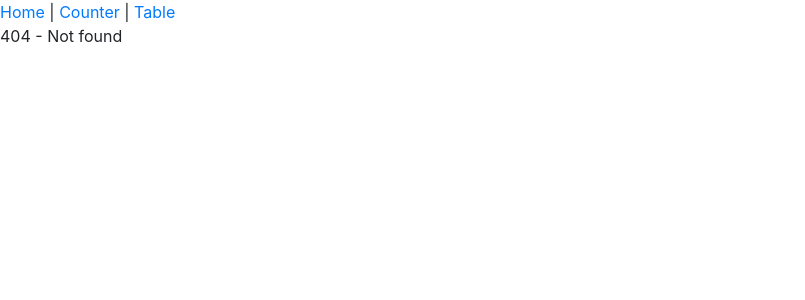
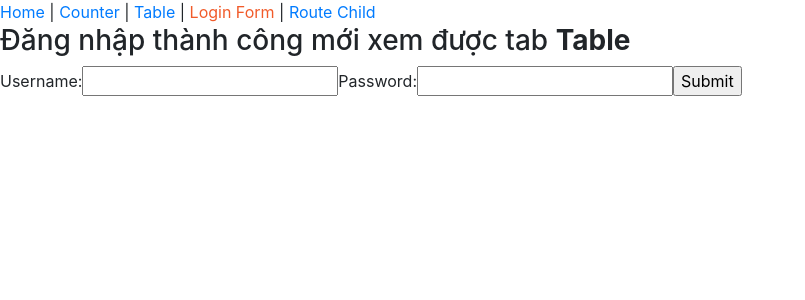
Before and after one commit to hoanlev/react-training, a React (Create React App) app in the folder training/: page /form in a window 1280 px wide. Before the commit this address had no page. Shown: the top 300 px of the page, without its empty margins (0-805 px from the left). Built offline with nearby package versions, Linux system fonts and the light colour scheme.

Commit message:
Form complete (không biết sử dụng global state)

```diff
--- a/training/src/App.js
+++ b/training/src/App.js
@@ -1,14 +1,56 @@
-import React, { Component } from "react";
+import React, { Component, useState } from "react";
 import "./App.css";
 
 import Headers from "./components/common/Header";
-import { Route, Switch } from "react-router-dom";
+import { Route, Switch, Link, Redirect } from "react-router-dom";
 import HomePage from "./components/home/HomePage";
 import Counter11 from "./components/counters/Counter1.1";
 import DataTable from "./components/tabledata/table";
 import PageNotFound from "./not-found";
+import LoginForm from "./components/form/LoginForm";
+
+function ChildRoute({ match }) {
+  console.log("ChildRoute", match);
+  return (
+    <div>
+      <ul>
+        <li>
+          <Link to={`${match.url}/child-route-1`}>Child route 1</Link>
+        </li>
+        <li>
+          <Link to={`${match.url}/child-route-2`}>Child route 2</Link>
+        </li>
+        <li>
+          <Link to={`${match.url}/child-route-3`}>Child route 3</Link>
+        </li>
+      </ul>
+
+      <Route path={`${match.path}/:childId`} component={ChildComponent} />
+      <Route
+        exact
+        path={match.path}
+        render={() => <h3>Please select a route.</h3>}
+      />
+    </div>
+  );
+}
+
+function ChildComponent({ match }) {
+  console.log("ChildComponet", match);
+  return (
+    <div>
+      <h3>Day la {match.params.childId.replace(/-/g, " ").toUpperCase()}</h3>
+    </div>
+  );
+}
 
 class App extends Component {
+  // constructor(props) {
+  //   super(props);
+  //   this.state = {
+  //     isAdmin: false
+  //   };
+  // }
   render() {
     return (
       <div className="container-fuild">
@@ -16,7 +58,14 @@ class App extends Component {
         <Switch>
           <Route exact path="/" component={HomePage} />
           <Route path="/counter" component={Counter11} />
-          <Route path="/table" component={DataTable} />
+          <Route
+            path="/table"
+            render={() =>
+              this.state.isAdmin ? <DataTable /> : <Redirect to="/" />
+            }
+          />
+          <Route path="/form" component={LoginForm} />
+          <Route path="/child" component={ChildRoute} />
           <Route component={PageNotFound} />
         </Switch>
       </div>
--- a/training/src/components/common/Header.js
+++ b/training/src/components/common/Header.js
@@ -17,6 +17,14 @@ const Header = () => {
       <NavLink to="/table" activeStyle={activeStyle}>
         Table
       </NavLink>
+      {" | "}
+      <NavLink to="/form" activeStyle={activeStyle}>
+        Login Form
+      </NavLink>
+      {" | "}
+      <NavLink to="/child" activeStyle={activeStyle}>
+        Route Child
+      </NavLink>
     </nav>
   );
 };
--- /dev/null
+++ b/training/src/components/form/LoginForm.js
@@ -0,0 +1,53 @@
+import React, { useState } from "react";
+
+const LoginForm = () => {
+  const [username, setUsername] = useState("");
+  const [password, setPassword] = useState("");
+  const [isAdmin, setAdmin] = useState(false);
+
+  const handleSubmit = event => {
+    if (username === "admin" && password == "123") {
+      alert("Đăng nhập thành công!");
+      setAdmin(true);
+    } else {
+      alert("Đăng nhập thất bại!");
+      setAdmin(false);
+    }
+    // console.log("isAdmin: ", isAdmin);
+    event.preventDefault();
+  };
+
+  return (
+    <div>
+      <h3>
+        Đăng nhập thành công mới xem được tab <strong>Table</strong>
+      </h3>
+      <form onSubmit={handleSubmit}>
+        <label>
+          Username:
+          <input
+            type="text"
+            name="username"
+            onChange={event => {
+              setUsername(event.target.value);
+            }}
+          />
+        </label>
+
+        <label>
+          Password:
+          <input
+            type="password"
+            name="password"
+            onChange={event => {
+              setPassword(event.target.value);
+            }}
+          />
+        </label>
+        <input type="submit" value="Submit" />
+      </form>
+    </div>
+  );
+};
+
+export default LoginForm;
```
